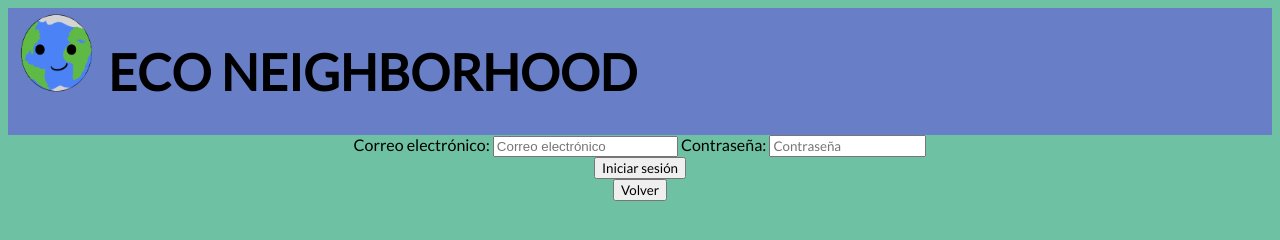
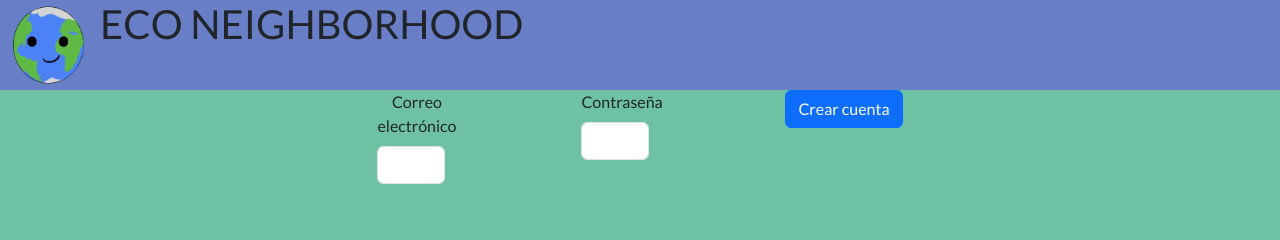
Before and after one commit to CarlosR759/ProyectoIngWeb, a plain HTML site: page html/login.html in a window 1280 px wide. Drawn offline with nearby package versions, Linux system fonts and the light colour scheme.

Commit message:
agrega validacion al inicio de sesion

```diff
--- a/CSS/Index.css
+++ b/CSS/Index.css
@@ -130,3 +130,9 @@ p {
     background-color: rgb(104, 127, 200);
     padding: 10px;
 }
+
+#campos{
+    display: flex;
+    justify-content: center;
+
+}
--- a/JS/app.js
+++ b/JS/app.js
@@ -14,7 +14,10 @@
 
     // capturando el valor del campo contrasenya2
     let password2=document.getElementById("contrasenya2");
-    console.log("la recontraseña es: " + password2.value);
+    if (password2 != null) {
+      console.log("la recontraseña es: " + password2.value);
+    }
+
 
     // Loop over them and prevent submission
     Array.from(forms).forEach(form => {
@@ -40,7 +43,9 @@
         // imprimir todos los variables - FIXME: NO SALE NADA
         console.log("el correo es: " + email.value);
         console.log("la contraseña es: " + password.value);
-        console.log("la recontraseña es: " + password2.value);
+        if (password2 != null) {
+          console.log("la recontraseña es: " + password2.value);
+        }
 
       }, false)
     })
--- a/html/login.html
+++ b/html/login.html
@@ -8,6 +8,7 @@
         <link rel="preconnect" href="https://fonts.googleapis.com">
         <link rel="preconnect" href="https://fonts.gstatic.com" crossorigin>
         <link href="https://fonts.googleapis.com/css2?family=Lato&display=swap" rel="stylesheet">
+        <link rel="stylesheet" href="https://cdn.jsdelivr.net/npm/bootstrap@5.3.0-alpha3/dist/css/bootstrap.min.css" crossorigin="anonymous">
     </head>
 
     <body>
@@ -25,21 +26,39 @@
 
         <!-- LOGIN -->
         <div id="login">
-            <label>Correo electrónico: </label>
-            <input type="text" name="email" id="email" placeholder="Correo electrónico">
-            <label>Contraseña: </label>
-            <input type="text" name="contraseña" id="contraseña" placeholder="Contraseña">
-            <div>
-                <form action = "paginaprincipal.html">
-                    <button>Iniciar sesión</button>
-                </form>
-            </div>
-            <div>
-                <form action = "index.html">
-                    <button>Volver</button>
-                </form>
-            </div>
+            <!--FORMULARIO-->
+            <form class="row g-3 needs-validation">
+
+                <ul id="campos">
+                    <li>
+                        <div class="col-md-4">
+                            <label for="email" class="form-label">Correo electrónico</label>
+                            <input type="email" class="form-control" id="email" name="email" required>
+                        </div>
+                    </li>
+                    <li>
+                        <div class="col-md-4">
+                            <label for="contrasenya" class="form-label">Contraseña</label>
+                            <input type="password" class="form-control" id="contrasenya" name="contrasenya" pattern="^(?=.*\d)(?=.*[a-z])(?=.*[A-Z])(?!.*\s).*$" required>
+                        </div>
+                    </li>
+                    <li>
+                        <div class="col-12">
+                            <!-- <form method="POST" action="paginaprincipal.html">
+                                <input type="submit"/>
+                              </form> -->
+                            <button class="btn btn-primary" type="submit" id="submit">Crear cuenta</button>
+                        </div>
+                    </li>
+                </ul>
+            </form>
         </div>
+        <script src="https://cdn.jsdelivr.net/npm/bootstrap@5.3.0-alpha3/dist/js/bootstrap.bundle.min.js" async defer crossorigin="anonymous"></script>
+        <script src="../JS/app.js"></script>
+        <script src="https://ajax.googleapis.com/ajax/libs/jquery/3.6.4/jquery.min.js" crossorigin="anonymous"></script>
+        <script type="text/javascript" src="https://cdnjs.cloudflare.com/ajax/libs/jquery-validate/1.19.0/jquery.validate.min.js" defer></script>
+        <script src="../JS/appJquery.js" defer></script>
     </body>
 
+
 </html>
```
